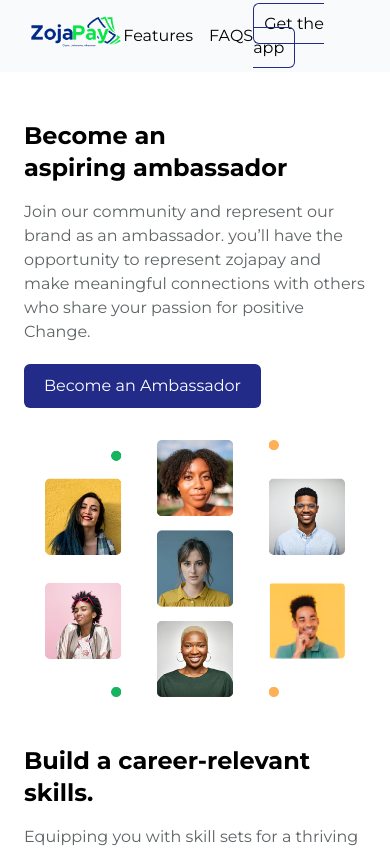
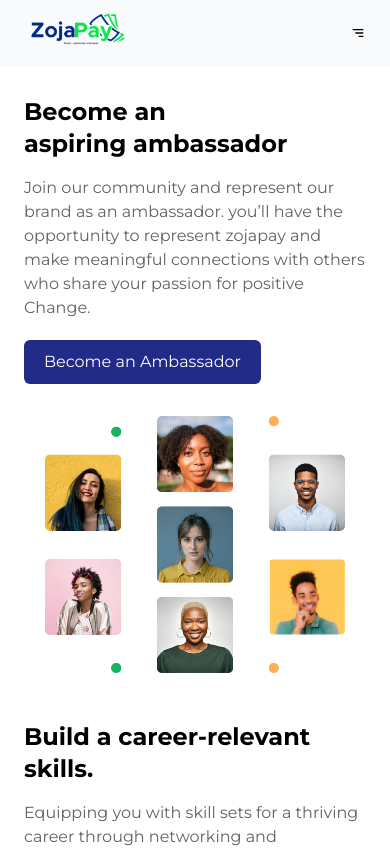
Before and after one commit to Zojatech/Ambassador, a React (Vite) app: page / in a window 390 px wide. Shown: the top 848 px of the page. Built offline with nearby package versions, Linux system fonts and the light colour scheme.

Commit message:
implemented Mobile nav

```diff
--- a/package.json
+++ b/package.json
@@ -12,7 +12,8 @@
     "framer-motion": "^10.10.0",
     "react": "^18.2.0",
     "react-anchor-link-smooth-scroll": "^1.0.12",
-    "react-dom": "^18.2.0"
+    "react-dom": "^18.2.0",
+    "react-icons": "^4.8.0"
   },
   "devDependencies": {
     "@types/react": "^18.0.28",
--- a/src/components/Hero/index.jsx
+++ b/src/components/Hero/index.jsx
@@ -4,7 +4,7 @@ import Ambassadors from '@/assets/people.png';
 const Hero = () => {
   return (
     <section id='home'>
-      <div className='flex flex-col lg:flex-row lg:gap-4 justify-between items-center pt-12 px-6 lg:px-28 '>
+      <div className='flex flex-col lg:flex-row lg:gap-4 justify-between items-center pt-24 px-6 lg:px-28 lg:pt-36 '>
         {/* Title and Intro */}
         <div className='flex flex-col relative flex-1 mb-8 lg:mb-0'>
           <div></div>
--- a/src/components/Navbar/Link.jsx
+++ b/src/components/Navbar/Link.jsx
@@ -10,6 +10,7 @@ const Link = ({ pageSection, selectedSection, setSelectedSection }) => {
       //   className={`${selectedSection === lowerCasePage ? classes.active : ''} ${
       //     classes.link
       //   }`}
+      className='cursor-pointer'
       onClick={() => setSelectedSection(lowerCasePage)}
     >
       {pageSection}
--- a/src/components/Navbar/index.jsx
+++ b/src/components/Navbar/index.jsx
@@ -1,18 +1,66 @@
-import React from 'react';
+import React, { useState } from 'react';
 import Logo from '@/assets/zojapay.png';
 import Link from './Link';
+import { BiMenuAltRight } from 'react-icons/bi';
+import { AiOutlineClose } from 'react-icons/ai';
 
 const Navbar = () => {
+  const [open, setOpen] = useState(false);
+
+  const menuHandler = () => {
+    setOpen((value) => !value);
+  };
   return (
     <header>
-      <div className='py-3 px-6 lg:px-28 flex justify-between items-center bg-gray-bg'>
+      <div className='fixed top-0 right-0 left-0 z-50 py-3 px-6 lg:px-28 flex justify-between items-center bg-gray-bg'>
         {/* Company Logo */}
         <div className='w-[103px] lg:w-[159px]'>
           <img src={Logo} alt='zojapay logo' />
         </div>
 
-        {/* Features and FAQs */}
-        <nav>
+        <div className='md:hidden'>
+          {/* HAMBURGER MENU & CLOSE */}
+          <button
+            class='flex items-center justify-center '
+            type='button'
+            onClick={menuHandler}
+          >
+            {!open ? (
+              <BiMenuAltRight
+                className='flex justify-center items-center'
+                size={16}
+              />
+            ) : (
+              <AiOutlineClose
+                className='flex justify-center items-center'
+                size={16}
+              />
+            )}
+          </button>
+        </div>
+
+        {/* MOBILE NAV */}
+        {open && (
+          <nav className='flex flex-col justify-end py-6 items-center absolute z-5 top-full left-0 bg-gray-bg w-full  md:hidden'>
+            <ul className='flex flex-col  gap-6 pb-3 items-center'>
+              <li>
+                <Link pageSection='Features' />
+              </li>
+              <li>
+                <Link pageSection='FAQS' />
+              </li>
+              <li>
+                <a className='p-[10px] border border-primary rounded-md cursor-pointer'>
+                  Get the app
+                </a>
+              </li>
+            </ul>
+          </nav>
+        )}
+
+        {/* DESKTOP NAV */}
+        {/* FEATURES and FAQs */}
+        <nav className='hidden md:flex'>
           <ul className='flex items-center gap-4 lg:gap-8'>
             <li>
               <Link pageSection='Features' />
@@ -23,9 +71,9 @@ const Navbar = () => {
           </ul>
         </nav>
 
-        {/* Get the App */}
-        <div>
-          <a className='p-[10px] border border-primary rounded-md'>
+        {/* GET THE APP */}
+        <div className='hidden md:flex'>
+          <a className='p-[10px] border border-primary rounded-md cursor-pointer'>
             Get the app
           </a>
         </div>
```
Also changed, not shown: 1 other file (tests, documents, lock files or other folders).
